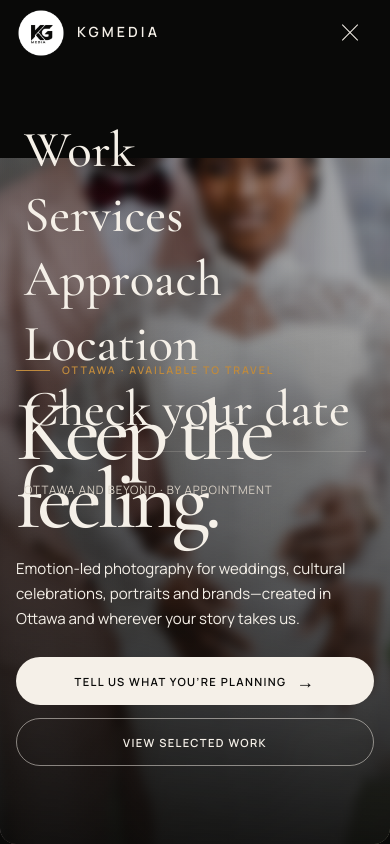
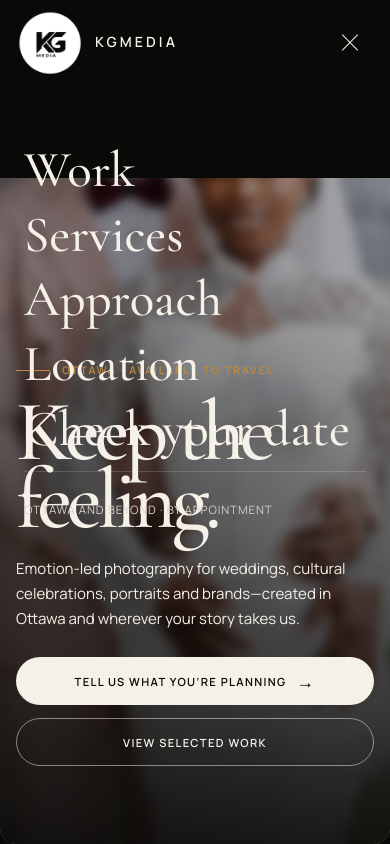
Before and after one commit to storyroad/kgmedia-website, a plain HTML site: page index.html in a window 390 px wide. Both pictures are taken after a click on the button "Open navigation". Shown: the top 844 px of the page. Drawn offline with nearby package versions, Linux system fonts and the light colour scheme.

Commit message:
Refine header and add Pages fallback

```diff
--- a/index.html
+++ b/index.html
@@ -116,7 +116,7 @@ BEFORE PUBLISHING
       ],
       story: {
         eyebrow: "The approach",
-        headline: "Present for the meaning. Ready for the moment.",
+        headline: "Present for the meaningful moments",
         paragraphOne: "Every gathering has a language of its own—the gestures people recognize, the traditions they carry and the relationships that need no explanation. KGMedia approaches each assignment by listening first, then photographing with intention.",
         paragraphTwo: "You will receive direction when it helps and space when the moment should unfold on its own. The result is a collection that feels polished without losing the life inside it.",
         steps: [
@@ -232,7 +232,7 @@ BEFORE PUBLISHING
       --display: "Cormorant Garamond", Georgia, serif;
       --body: "Manrope", system-ui, sans-serif;
       --content: min(1180px, calc(100vw - 40px));
-      --header-h: 82px;
+      --header-h: 98px;
       --hero-scale: 1.1;
       --hero-blur: 5px;
       --hero-inset: 0px;
@@ -279,7 +279,7 @@ BEFORE PUBLISHING
       transition: background-color .24s, border-color .24s, height .24s;
     }
     .site-header.is-scrolled, .site-header.is-menu-open {
-      height: 70px; border-color: var(--line-dark); background: rgba(9, 9, 8, .9);
+      height: 88px; border-color: var(--line-dark); background: rgba(9, 9, 8, .9);
       -webkit-backdrop-filter: blur(18px); backdrop-filter: blur(18px);
     }
     .header-inner {
@@ -290,7 +290,7 @@ BEFORE PUBLISHING
       position: relative; z-index: 102; min-height: 44px; display: inline-flex;
       align-items: center; gap: 11px;
     }
-    .brand img { width: 56px; height: 56px; object-fit: contain; filter: brightness(0) invert(1); }
+    .brand img { width: 72px; height: 72px; object-fit: contain; filter: brightness(0) invert(1); }
     .brand-text { display: grid; line-height: 1; }
     .brand-name { font-size: .88rem; font-weight: 600; letter-spacing: .22em; text-transform: uppercase; }
     .brand-descriptor { margin-top: 6px; color: var(--muted); font-size: .54rem; letter-spacing: .14em; text-transform: uppercase; }
@@ -645,11 +645,11 @@ BEFORE PUBLISHING
       .enquiry-copy { position: static; }
     }
     @media (max-width: 780px) {
-      :root { --content: min(calc(100% - 32px),650px); --header-h: 72px; }
-      .site-header.is-scrolled, .site-header.is-menu-open { height: 66px; }
+      :root { --content: min(calc(100% - 32px),650px); --header-h: 92px; }
+      .site-header.is-scrolled, .site-header.is-menu-open { height: 86px; }
       .desktop-nav { display: none; }
       .menu-toggle { display: grid; }
-      .brand img { width: 50px; height: 50px; }
+      .brand img { width: 68px; height: 68px; }
       .brand-descriptor { display: none; }
       .section { padding: 84px 0; }
       .hero { height: 130svh; min-height: 820px; }
@@ -733,7 +733,7 @@ BEFORE PUBLISHING
   <header class="site-header" id="site-header">
     <div class="header-inner">
       <a class="brand" href="#home" aria-label="KGMedia home">
-        <img src="assets/kgmedia-logo.png" alt="" width="56" height="56">
+        <img src="assets/kgmedia-logo.png" alt="" width="72" height="72">
         <span class="brand-text">
           <span class="brand-name" data-copy="brand.name">KGMedia</span>
           <span class="brand-descriptor" data-copy="brand.descriptor">Photography · Ottawa + Beyond</span>
@@ -841,7 +841,7 @@ BEFORE PUBLISHING
         </div>
         <div class="story-copy reveal">
           <p class="eyebrow" data-copy="story.eyebrow">The approach</p>
-          <h2 class="display-title" id="approach-title" data-copy="story.headline">Present for the meaning. Ready for the moment.</h2>
+          <h2 class="display-title" id="approach-title" data-copy="story.headline">Present for the meaningful moments</h2>
           <div class="story-copy-text">
             <p data-copy="story.paragraphOne">Every gathering has a language of its own—the gestures people recognize, the traditions they carry and the relationships that need no explanation. KGMedia approaches each assignment by listening first, then photographing with intention.</p>
             <p data-copy="story.paragraphTwo">You will receive direction when it helps and space when the moment should unfold on its own. The result is a collection that feels polished without losing the life inside it.</p>
```
Also changed, not shown: 404.html (added, +16 -0 lines).
